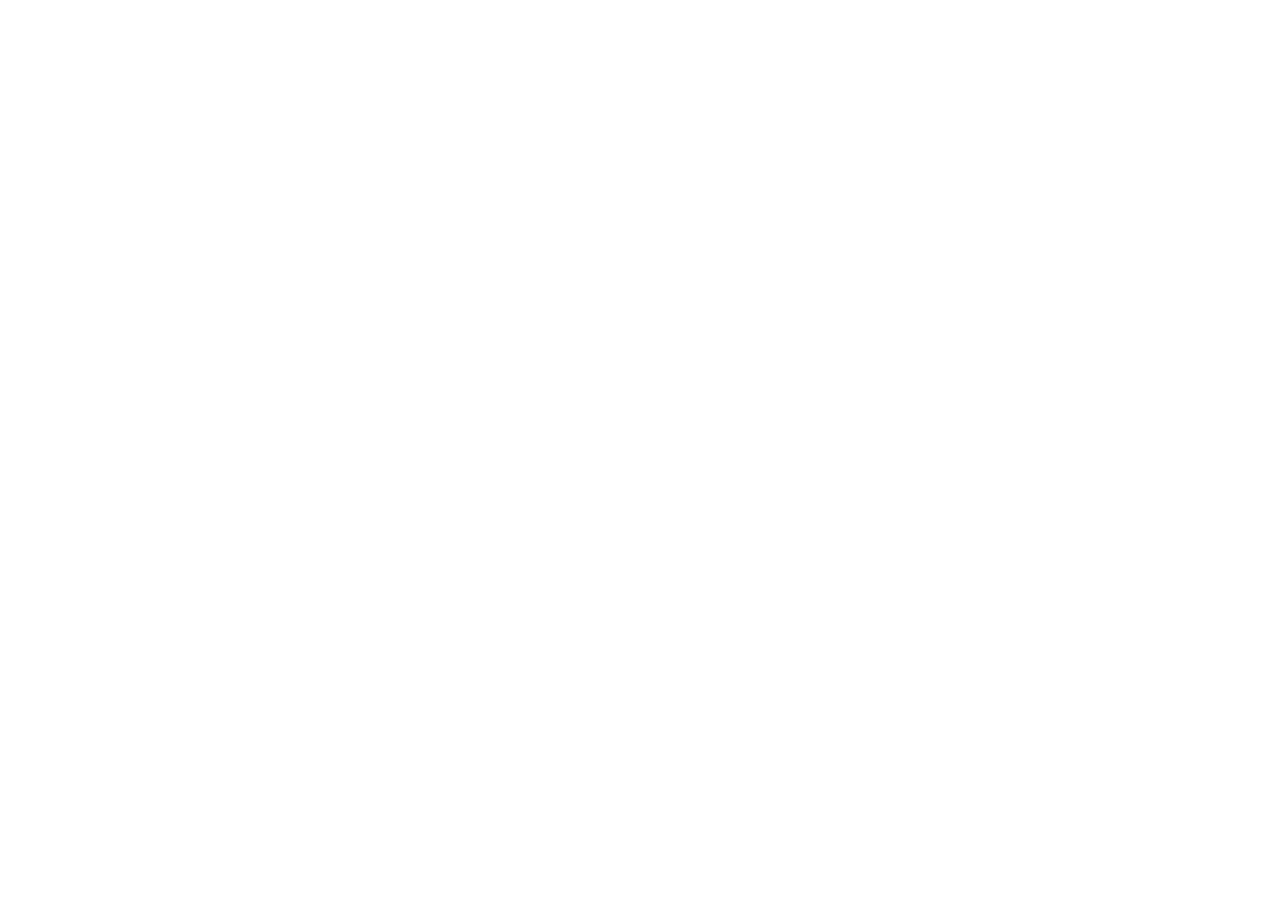
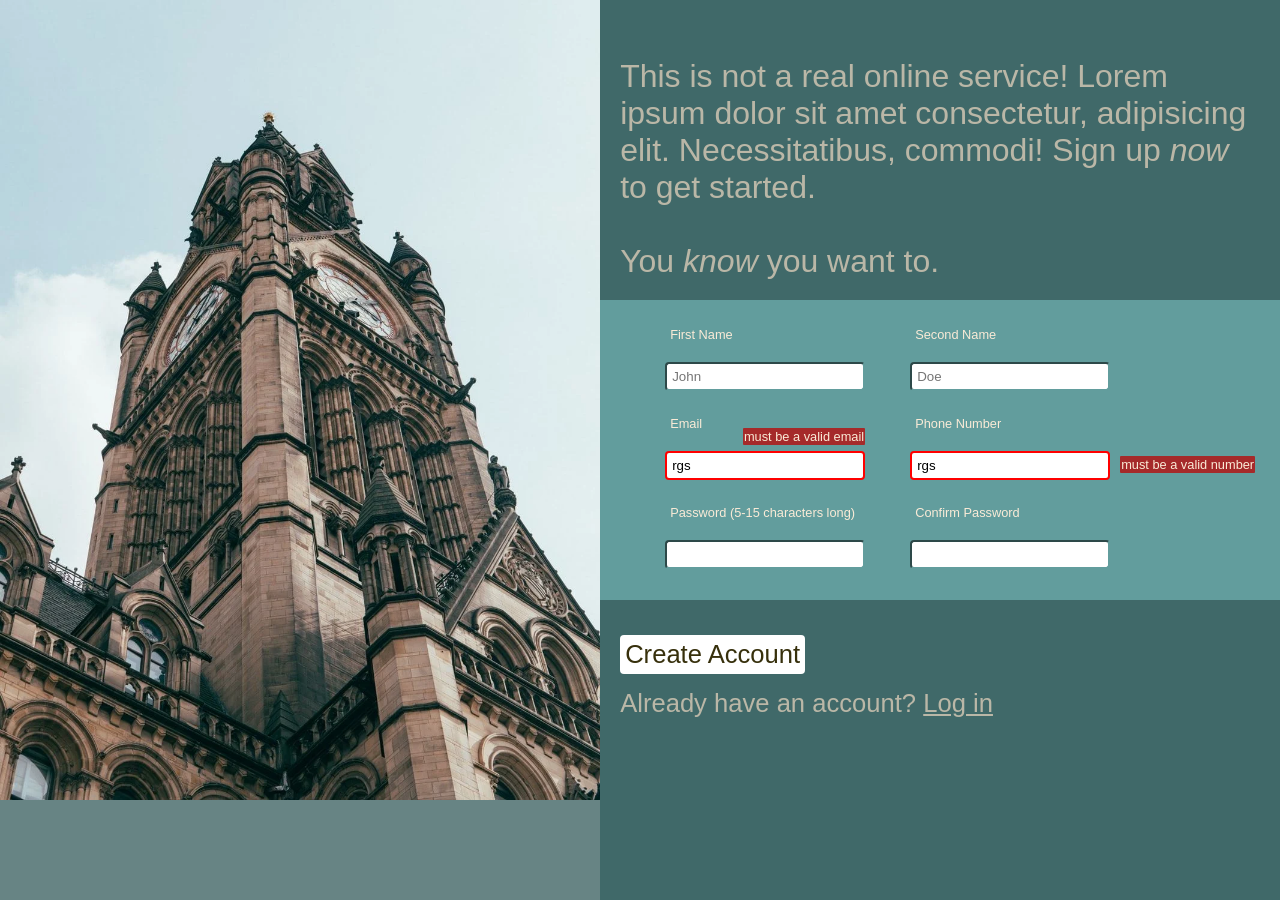
Before and after one commit to Boinias/sign-up-form, a plain HTML site: page index.html in a window 1280 px wide. Before the commit the page ends 800 px from the top, so only its background shows below. Drawn offline with Linux system fonts and the light colour scheme.

Commit message:
Done a lot without repoing

```diff
--- a/index.html
+++ b/index.html
@@ -7,7 +7,60 @@
   </head>
 
   <body>
-
+    <div class="webpage">
+    <div class="sidebar">
+      <img src="Sidebar.jpg" alt="Classical Clock Tower">
+    </div>
+    <div class="content">
+      <div class="content-1">
+        <div id="text">
+        This is not a real online service! Lorem ipsum dolor sit amet consectetur, adipisicing elit. Necessitatibus, commodi!
+        Sign up <i>now</i> to get started.
+            <br>
+            <br>
+        You <i>know</i> you want to.
+      </div>
+      </div>
+      <div class="content-2">
+        <form method="post">
+          <div id="fname">
+          <label for="fname">First Name</label>
+          <input name="sign-up" id="fname" type="text" placeholder="John" required>
+        </div>
+        <div id="lname">
+          <label for="lname">Second Name</label>
+          <input name="sign-up" id="lname" type="text" placeholder="Doe" required>
+        </div>
+        <div id="email">
+          <label for="email">Email</label>
+          <input name="sign-up" id="email" type="email" placeholder="johndoe@email.com" value="rgs">
+          <span></span>
+        </div>
+        <div id="number">
+          <label for="number">Phone Number</label>
+          <input name="sign-up" id="number" type="tel"  placeholder="07123456789" pattern="[0-9]{9,13}" value="rgs">
+          <span></span>
+        </div>
+        <div id="password-initial">
+          <label for="password">Password <span>(5-15 characters long)</span></label>
+          <input name="sign-up" id="password" type="password" placeholder=" " pattern="^(?=.*[A-Za-z])(?=.*\d)[A-Za-z\d]{5,15}$" required>
+          <span></span>
+        </div>
+        <div id="password-confrim">
+          <label for="password-confirm">Confirm Password</label>
+          <input name="sign-up" id="password-confirm" type="password" placeholder=" " required>
+          <span></span>
+        </div>
+        </form>
+      </div>
+      <div class="content-3">
+        <button>Create Account</button>
+        <div id="text">
+          Already have an account? <a href="https://www.youtube.com/watch?v=o3FPzn2LtVQ&ab_channel=SkySportsRetro"id="login">Log in</a>
+        </div>
+      </div><!-- content-3 -->
+    </div><!-- content -->
+  </div> <!-- webpage -->
   </body>
 
 </html>
--- a/styles.css
+++ b/styles.css
@@ -2,72 +2,163 @@
   box-sizing: border-box;
   margin: 0;
   padding: 0;
+  font-family:Arial, Helvetica, sans-serif;
 }
 
 body {
-    background-color: #fff;
-    color: #333;
-    font: 1em / 1.4 Helvetica Neue, Helvetica, Arial, sans-serif;
-    padding: 1em;
-    margin: 0;
+  background-color: rgb(103, 132, 132);
 }
 
-form {
- width: 20%;
+.webpage {
   display: flex;
- flex-direction: column;
+  flex-wrap: wrap;
+}
+
+/* Sidebar */
+
+
+.sidebar img {
+  height: 100vh;
+  width: auto;
+}
+
+/* Content */
+
+.content {
+  height: 100vh;
+  flex: 1 1 0;
+  min-width: 600px;
+  color: rgb(186, 183, 167);
+}
+
+.content-1 {
+  background-color: rgb(64, 105, 105);
+  min-height: 300px;
+  padding: 20px;
+  font-size: 2em;
+  height: 33.33333vh;
+  display: flex;
+}
+
+.content-1 #text {
+  align-self: flex-end;
+  font-size: clamp(.3rem, 2em);
+}
+
+
+/* Content 2 */
+
+.content-2 {
+  background-color: rgb(98, 157, 157);
+  padding: 60px;
+  font-size: 2em;
+  height: 33.33333vh;
+  min-height: 300px;
+  display: flex;
   align-items: center;
 }
 
-ul {
-    list-style-type: none
+
+/* form */
+
+form {
+  display: flex;
+  flex-direction: row;
+  flex-wrap: wrap;
+  width: 500px;
 }
 
-  li {
-    margin: 20px;
-  }
-  input,
-  textarea {
+form div label, input {
   appearance: none;
+  border-color: rgb(98, 157, 157);;
   border-radius: 4px;
-    border-color: #333;
-    min-width: 100%;
+  display: block;
+  width: 200px;
+  margin-top: 5px;
+  margin-bottom: 15px;
+  margin-right: 40px;
+  margin-left: 5px;
+  padding: 5px;
 }
 
+label {
+  font-size: .4em;
+  color: antiquewhite;
+}
+
+
+/* Styling */
+
 input:not(:focus):not(:placeholder-shown):invalid {
-    border-color: red;
+  border: 2px solid red;
+}
+
+input:not(:focus):not(:placeholder-shown):invalid ~ .error-message {
+  display: block;
 }
 
 input:not(:focus):not(:placeholder-shown):valid {
-    border-color: green;
+  border: 2px solid green;
 }
 
-  input[id="email"]:not(:focus):not(:placeholder-shown):invalid + span::after {
-    color: white;
-    background-color: rgb(80, 10, 10);
-    padding: 4px;
-    border-radius: 4px;
-    content: "Must enter bigcorp.eu email";
-    font-size: smaller;
-    left: -70px;
+span {
+  position: relative;
 }
 
-  input[id="uname"]:not(:focus):not(:placeholder-shown):invalid + span::after {
-    color: white;
-    background-color: rgb(80, 10, 10);
-    padding: 4px;
-    border-radius: 4px;
-    content: "Must be in placeholder format";
-    font-size: smaller;
-    left: -70px;
+#email:not(:focus):not(:placeholder-shown):invalid+span::after {
+  content: "must be a valid email";
+  background-color: brown;
+  color: antiquewhite;
+  padding: 1px;
+  font-size: .4em;
+  position: absolute;
+  border-radius: 1px;
+  bottom: 50px;
+  right: -205px;
 }
 
-  input[id="phone"]:not(:focus):not(:placeholder-shown):invalid + span::after {
-    color: white;
-    background-color: rgb(80, 10, 10);
-    padding: 4px;
+#number:not(:focus):not(:placeholder-shown):invalid+span::after {
+  content: "must be a valid number";
+  background-color: brown;
+  color: antiquewhite;
+  padding: 1px;
+  font-size: .4em;
+  position: absolute;
+  border-radius: 1px;
+  bottom: 22px;
+  right: -350px;
+  position: absolute;
+}
+
+
+/* Content 3 */
+
+.content-3 {
+  background-color: rgb(64, 105, 105);
+  padding: 20px;
+  font-size: 2em;
+  height: 33.33333vh;
+  display: block;
+  min-height: 300px;
+}
+
+.content-3 button {
+  appearance: none;
+  margin-top: 15px;
+  border: 0px;
   border-radius: 4px;
-    content: "Gotta be inputted with numbers like so, xxx-xxx-xxxx";
-    font-size: smaller;
-    left: -70px;
+  font-size: .8em;
+  height: fit-content;
+  padding: 5px;
+  background-color: white;
+  color: rgb(55, 48, 12)
 }
+
+.content-3 #text {
+  margin-top: 15px;
+  font-size: .8em;
+}
+
+a {
+  color: inherit;
+}
```
Also changed, not shown: Sidebar.jpg (added). Lines whose indentation alone changed are shown as unchanged.
